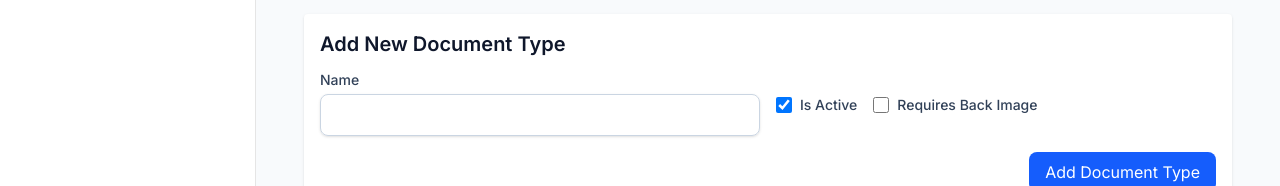
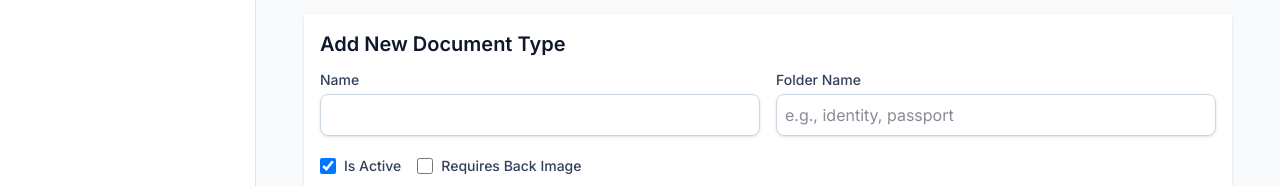
Before and after one commit to AbobakrMahdii/watheq, a Next.js app in the folder dashboard/: page /dashboard/document-types in a window 1280 px wide. Shown: the part 426-612 px from the top of the page. Built offline with nearby package versions, Linux system fonts and the light colour scheme; no server answers.

Commit message:
feat(dashboard): add folder_name input to document types page

```diff
--- a/dashboard/src/app/dashboard/document-types/page.tsx
+++ b/dashboard/src/app/dashboard/document-types/page.tsx
@@ -9,6 +9,7 @@ import { useRouter } from "next/navigation";
 type DocumentType = {
   id: number;
   name: string;
+  folder_name: string;
   is_active: boolean;
   requires_back_image: boolean;
   created_at: string;
@@ -16,12 +17,14 @@ type DocumentType = {
 
 type DocumentTypeCreatePayload = {
   name: string;
+  folder_name: string;
   is_active?: boolean;
   requires_back_image?: boolean;
 };
 
 type DocumentTypeUpdatePayload = {
   name?: string;
+  folder_name?: string;
   is_active?: boolean;
   requires_back_image?: boolean;
 };
@@ -31,6 +34,7 @@ export default function DocumentTypesPage() {
   const [documentTypes, setDocumentTypes] = useState<DocumentType[]>([]);
   const [loading, setLoading] = useState(false);
   const [formName, setFormName] = useState("");
+  const [formFolderName, setFormFolderName] = useState("");
   const [formIsActive, setFormIsActive] = useState(true);
   const [formRequiresBackImage, setFormRequiresBackImage] = useState(false);
   const [editingDocTypeId, setEditingDocTypeId] = useState<number | null>(null);
@@ -56,6 +60,7 @@ export default function DocumentTypesPage() {
 
   function resetForm() {
     setFormName("");
+    setFormFolderName("");
     setFormIsActive(true);
     setFormRequiresBackImage(false);
     setEditingDocTypeId(null);
@@ -66,12 +71,16 @@ export default function DocumentTypesPage() {
     if (!formName.trim()) {
       return toast.error("Document type name is required");
     }
+    if (!formFolderName.trim()) {
+      return toast.error("Folder name is required");
+    }
 
     setLoading(true);
     try {
       let res: Response;
       let payload: DocumentTypeCreatePayload | DocumentTypeUpdatePayload = {
         name: formName.trim(),
+        folder_name: formFolderName.trim(),
         is_active: formIsActive,
         requires_back_image: formRequiresBackImage,
       };
@@ -147,6 +156,7 @@ export default function DocumentTypesPage() {
   function startEditing(docType: DocumentType) {
     setEditingDocTypeId(docType.id);
     setFormName(docType.name);
+    setFormFolderName(docType.folder_name);
     setFormIsActive(docType.is_active);
     setFormRequiresBackImage(docType.requires_back_image);
   }
@@ -172,6 +182,18 @@ export default function DocumentTypesPage() {
                 value={formName}
                 onChange={(e) => setFormName(e.target.value)}
                 className="mt-1 block w-full border border-slate-300 rounded-md shadow-sm p-2"
+                required
+                disabled={loading}
+              />
+            </div>
+            <div>
+              <label className="block text-sm font-medium text-slate-700">Folder Name</label>
+              <input
+                type="text"
+                value={formFolderName}
+                onChange={(e) => setFormFolderName(e.target.value)}
+                className="mt-1 block w-full border border-slate-300 rounded-md shadow-sm p-2"
+                placeholder="e.g., identity, passport"
                 required
                 disabled={loading}
               />
@@ -230,6 +252,7 @@ export default function DocumentTypesPage() {
                 <tr>
                   <th scope="col" className="px-6 py-3 text-left text-xs font-medium text-slate-500 uppercase tracking-wider">ID</th>
                   <th scope="col" className="px-6 py-3 text-left text-xs font-medium text-slate-500 uppercase tracking-wider">Name</th>
+                  <th scope="col" className="px-6 py-3 text-left text-xs font-medium text-slate-500 uppercase tracking-wider">Folder</th>
                   <th scope="col" className="px-6 py-3 text-left text-xs font-medium text-slate-500 uppercase tracking-wider">Active</th>
                   <th scope="col" className="px-6 py-3 text-left text-xs font-medium text-slate-500 uppercase tracking-wider">Back Image</th>
                   <th scope="col" className="px-6 py-3 text-left text-xs font-medium text-slate-500 uppercase tracking-wider">Created At</th>
@@ -241,6 +264,9 @@ export default function DocumentTypesPage() {
                   <tr key={docType.id}>
                     <td className="px-6 py-4 whitespace-nowrap text-sm font-medium text-slate-900">{docType.id}</td>
                     <td className="px-6 py-4 whitespace-nowrap text-sm text-slate-500">{docType.name}</td>
+                    <td className="px-6 py-4 whitespace-nowrap text-sm text-slate-500">
+                      <code className="bg-slate-100 px-2 py-1 rounded text-xs">{docType.folder_name}</code>
+                    </td>
                     <td className="px-6 py-4 whitespace-nowrap text-sm text-slate-500">
                       <span className={`px-2 inline-flex text-xs leading-5 font-semibold rounded-full ${docType.is_active ? "bg-green-100 text-green-800" : "bg-red-100 text-red-800"}`}>
                         {docType.is_active ? "Yes" : "No"}
```
